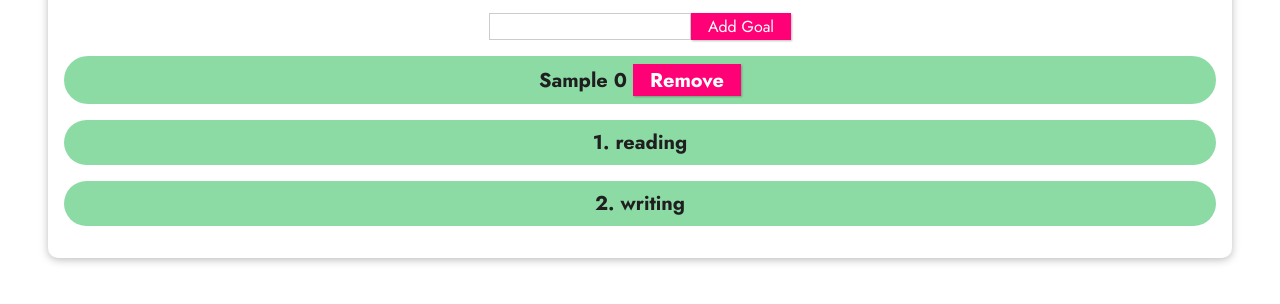
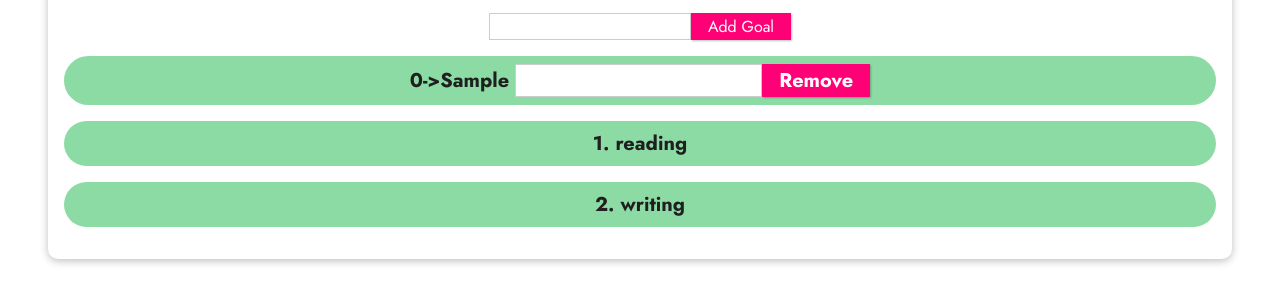
Before and after one commit to NoorMohammadTalukder/Conditional-Rendering-VUE, a plain HTML site: page index.html in a window 1280 px wide. Both pictures are taken after typing "Sample" into the empty fields and a click on the button "Add Goal". Shown: the part 286-590 px from the top of the page. Drawn offline with nearby package versions, Linux system fonts and the light colour scheme.

Commit message:
list and keys

```diff
--- a/index.html
+++ b/index.html
@@ -22,8 +22,10 @@
       <button @click="addGoal">Add Goal</button>
       <p v-if="goals.length===0">No goals have been added yet - please start adding some!</p>
       <ul v-else>
-        <li v-for="(goal,index) in goals">{{goal}} {{index}}
+        <li v-for="(goal,index) in goals" :key="goal">{{index}}->{{goal}}
+          <input type="text">
           <button @click="removeGoal(index)">Remove</button>
+
         </li>
       </ul>
       <ul >
```
